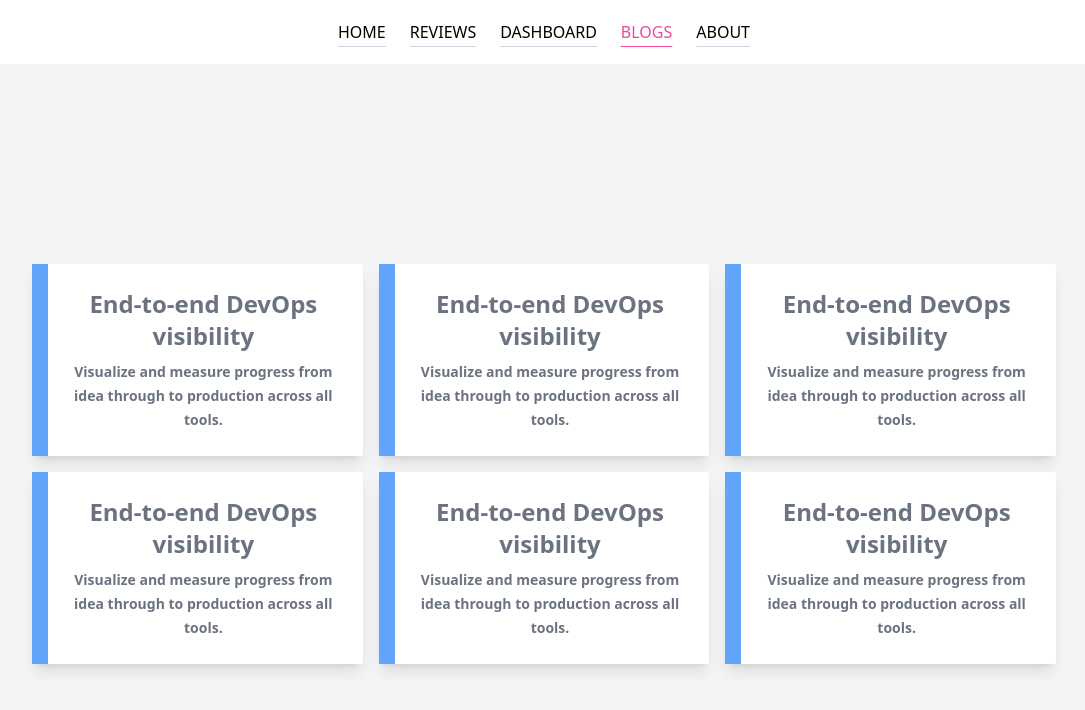
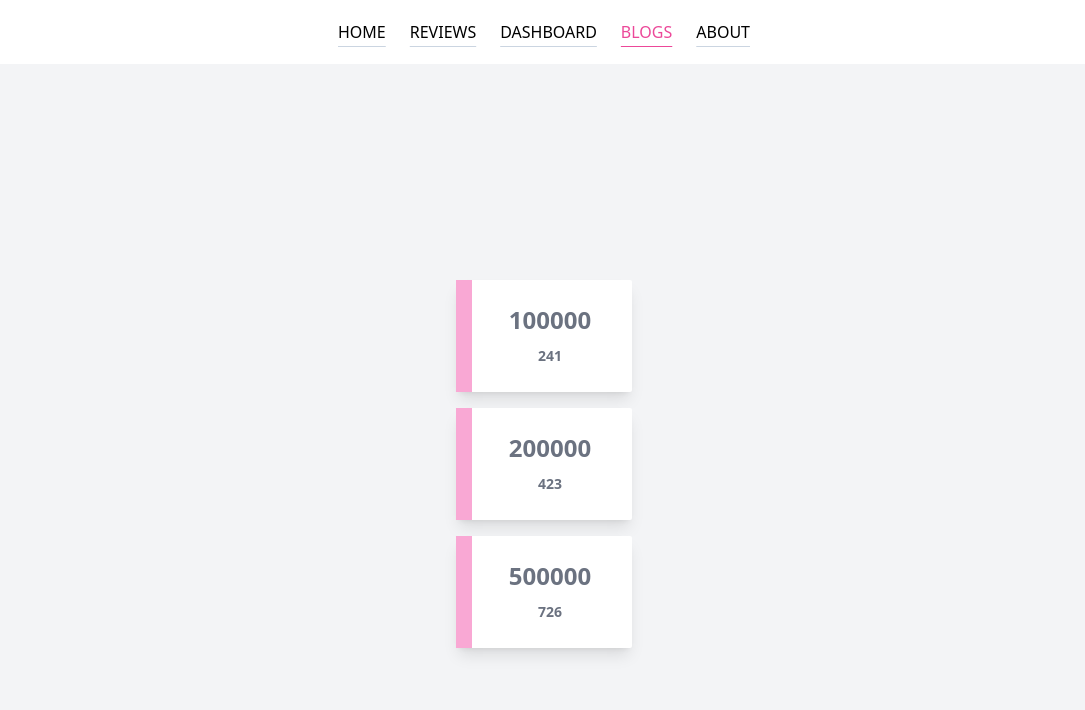
Before and after one commit to monirakibul/laptop-mela, a React (Create React App) app: page /blogs in a window 1280 px wide. Shown: the top 710 px of the page, without its empty margins (96-1181 px from the left). Built offline with nearby package versions, Linux system fonts and the light colour scheme.

Commit message:
blog bug fixed

```diff
--- a/public/blog.json
+++ b/public/blog.json
@@ -1,38 +1,17 @@
 [
     {
-        "month": "Mar",
-        "investment": 100000,
-        "sell": 241,
-        "revenue": 10401
+        "id": "1",
+        "title": 100000,
+        "body": 241
     },
     {
-        "month": "Apr",
-        "investment": 200000,
-        "sell": 423,
-        "revenue": 24500
+        "id": "2",
+        "title": 200000,
+        "body": 423
     },
     {
-        "month": "May",
-        "investment": 500000,
-        "sell": 726,
-        "revenue": 67010
-    },
-    {
-        "month": "Jun",
-        "investment": 500000,
-        "sell": 529,
-        "revenue": 40405
-    },
-    {
-        "month": "Jul",
-        "investment": 600000,
-        "sell": 601,
-        "revenue": 50900
-    },
-    {
-        "month": "Aug",
-        "investment": 700000,
-        "sell": 670,
-        "revenue": 61000
+        "id": "3",
+        "title": 500000,
+        "body": 726
     }
 ]
--- a/src/components/Blog/Blog.js
+++ b/src/components/Blog/Blog.js
@@ -1,18 +1,19 @@
 import React from 'react';
 
-const Blog = () => {
+const Blog = (props) => {
+    const { title, body } = props.blog;
     return (
 
-        <div class="grid col-span-4 relative">
-            <a class="group shadow-lg hover:shadow-2xl duration-200 delay-75 w-full bg-white rounded-sm py-6 pr-6 pl-9" href="">
+        <div class="grid col-span-4 sm:col-span-12 relative">
+            <div class="group shadow-lg hover:shadow-2xl duration-200 delay-75 w-full bg-white rounded-sm py-6 pr-6 pl-9">
 
-                <p class="text-2xl font-bold text-gray-500 group-hover:text-gray-700"> End-to-end DevOps visibility </p>
+                <h1 class="text-2xl font-bold text-gray-500 group-hover:text-gray-700"> {title} </h1>
 
-                <p class="text-sm font-semibold text-gray-500 group-hover:text-gray-700 mt-2 leading-6"> Visualize and measure progress from idea through to production across all tools. </p>
+                <p class="text-sm font-semibold text-gray-500 group-hover:text-gray-700 mt-2 leading-6"> {body} </p>
 
-                <div class="bg-blue-400 group-hover:bg-blue-600 h-full w-4 absolute top-0 left-0"> </div>
+                <div class="bg-pink-300 group-hover:bg-pink-500 h-full w-4 absolute top-0 left-0"> </div>
 
-            </a>
+            </div>
         </div>
     );
 };
--- a/src/components/Blogs/Blogs.js
+++ b/src/components/Blogs/Blogs.js
@@ -15,7 +15,7 @@ const Blogs = () => {
         <div class="h-screen flex items-center justify-center bg-gray-100">
             <div class="grid grid-cols-12 max-w-5xl gap-4">
                 {
-                    blogs.map(blog => <Blog></Blog>)
+                    blogs.map(blog => <Blog key={blog.id} blog={blog}></Blog>)
                 }
             </div>
         </div>
```
